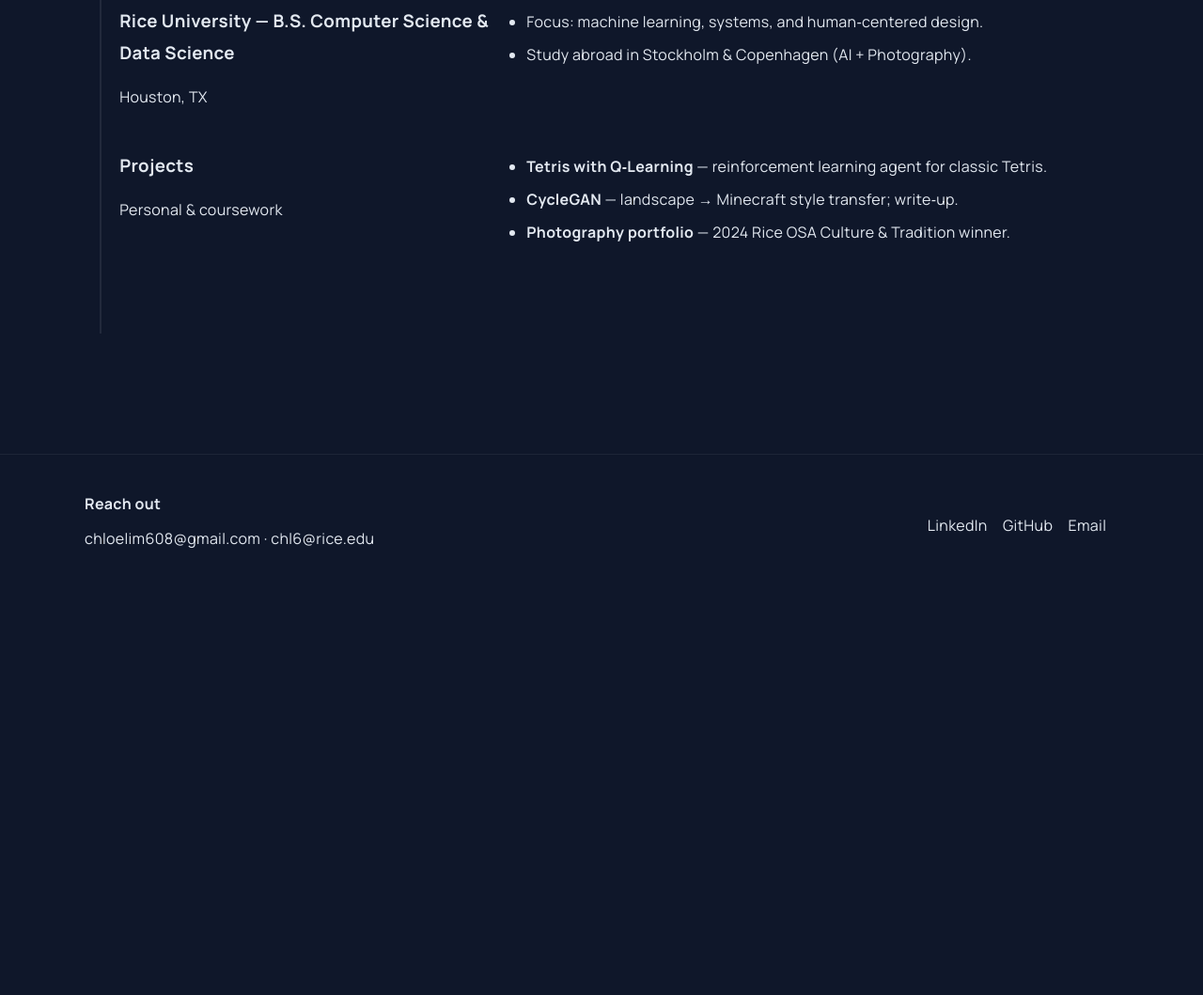
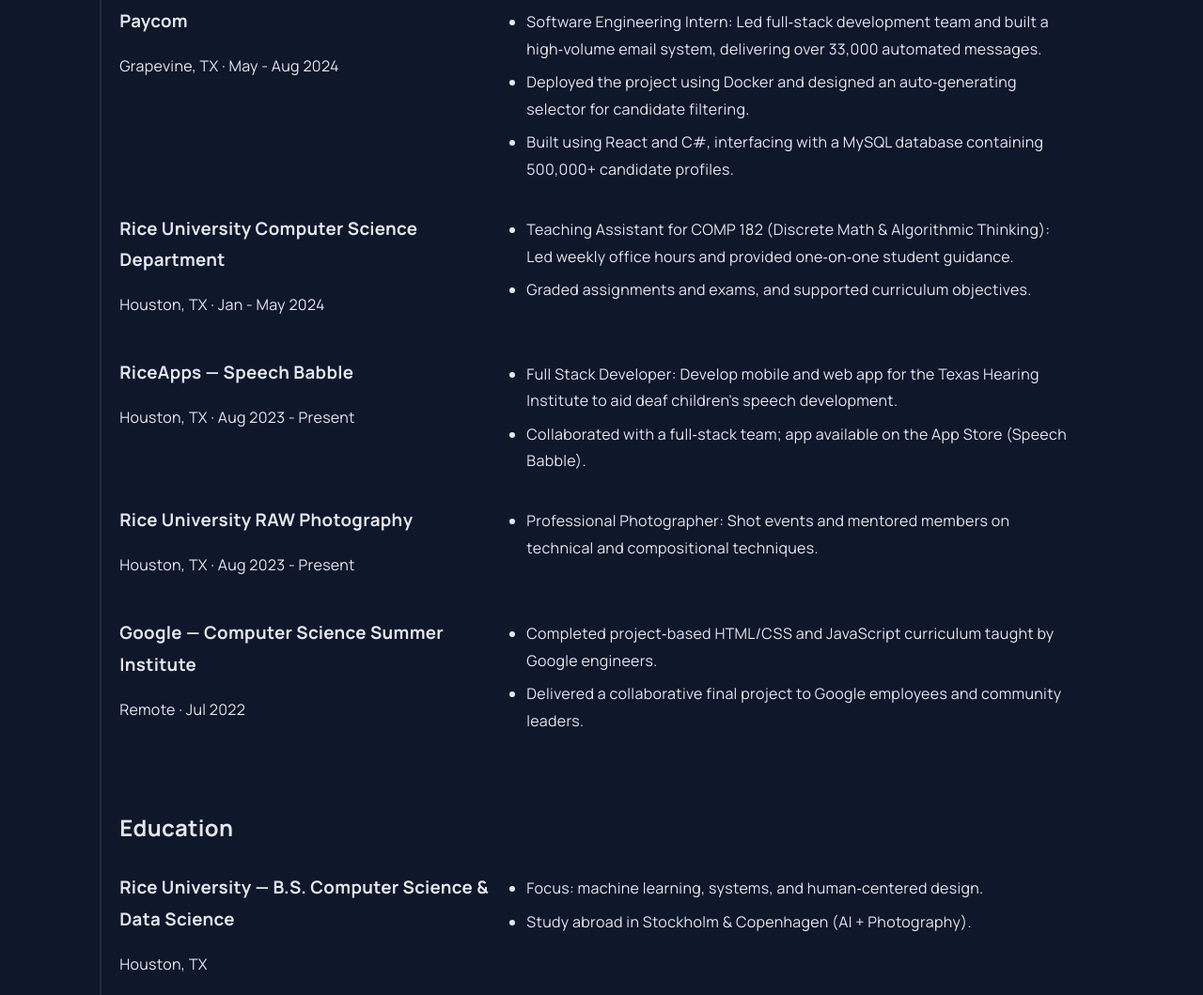
Before and after one commit to chloe608/chloe-website, a plain HTML site: page experience.html in a window 1280 px wide. Shown: the part 590-1649 px from the top of the page at 94% size. Before the commit the page ends 1186 px from the top, so only its background shows below. Drawn offline with Linux system fonts and the light colour scheme.

Commit message:
update experience pg, photography

```diff
--- a/experience.html
+++ b/experience.html
@@ -49,24 +49,69 @@
 
         <article class="titem">
           <div class="tleft">
+            <h3>Paycom</h3>
+            <p class="muted">Grapevine, TX · May - Aug 2024</p>
+          </div>
+          <ul class="tright">
+            <li>Software Engineering Intern: Led full‑stack development team and built a high‑volume email system, delivering over 33,000 automated messages.</li>
+            <li>Deployed the project using Docker and designed an auto‑generating selector for candidate filtering.</li>
+            <li>Built using React and C#, interfacing with a MySQL database containing 500,000+ candidate profiles.</li>
+          </ul>
+        </article>
+
+        <article class="titem">
+          <div class="tleft">
+            <h3>Rice University Computer Science Department</h3>
+            <p class="muted">Houston, TX · Jan - May 2024</p>
+          </div>
+          <ul class="tright">
+            <li>Teaching Assistant for COMP 182 (Discrete Math & Algorithmic Thinking): Led weekly office hours and provided one‑on‑one student guidance.</li>
+            <li>Graded assignments and exams, and supported curriculum objectives.</li>
+          </ul>
+        </article>
+
+        <article class="titem">
+          <div class="tleft">
+            <h3>RiceApps — Speech Babble</h3>
+            <p class="muted">Houston, TX · Aug 2023 - Present</p>
+          </div>
+          <ul class="tright">
+            <li>Full Stack Developer: Develop mobile and web app for the Texas Hearing Institute to aid deaf children's speech development.</li>
+            <li>Collaborated with a full‑stack team; app available on the App Store (Speech Babble).</li>
+          </ul>
+        </article>
+
+        <article class="titem">
+          <div class="tleft">
+            <h3>Rice University RAW Photography</h3>
+            <p class="muted">Houston, TX · Aug 2023 - Present</p>
+          </div>
+          <ul class="tright">
+            <li>Professional Photographer: Shot events and mentored members on technical and compositional techniques.</li>
+          </ul>
+        </article>
+
+        <article class="titem">
+          <div class="tleft">
+            <h3>Google — Computer Science Summer Institute</h3>
+            <p class="muted">Remote · Jul 2022</p>
+          </div>
+          <ul class="tright">
+            <li>Completed project‑based HTML/CSS and JavaScript curriculum taught by Google engineers.</li>
+            <li>Delivered a collaborative final project to Google employees and community leaders.</li>
+          </ul>
+        </article>
+        <br/>
+<h1>Education</h1>
+        <article class="titem">
+
+          <div class="tleft">
             <h3>Rice University — B.S. Computer Science & Data Science</h3>
             <p class="muted">Houston, TX</p>
           </div>
           <ul class="tright">
             <li>Focus: machine learning, systems, and human‑centered design.</li>
             <li>Study abroad in Stockholm & Copenhagen (AI + Photography).</li>
-          </ul>
-        </article>
-
-        <article class="titem">
-          <div class="tleft">
-            <h3>Projects</h3>
-            <p class="muted">Personal & coursework</p>
-          </div>
-          <ul class="tright">
-            <li><strong>Tetris with Q‑Learning</strong> — reinforcement learning agent for classic Tetris.</li>
-            <li><strong>CycleGAN</strong> — landscape → Minecraft style transfer; <a href="https://medium.com/%40chloelim608/converting-landscapes-into-minecraft-images-with-cyclegan-dd12c284659b" target="_blank" rel="noopener">write‑up</a>.</li>
-            <li><strong>Photography portfolio</strong> — <a href="https://news.rice.edu/news/2024/2024-study-abroad-photo-contest-winners-announced" target="_blank" rel="noopener">2024 Rice OSA Culture & Tradition winner</a>.</li>
           </ul>
         </article>
       </section>
--- a/header.html
+++ b/header.html
@@ -5,6 +5,7 @@
     <a href="projects.html">Projects</a>
     <a href="about.html">About</a>
     <a href="experience.html">Experience</a>
+    <a href="photography.html">Photography</a>
     <button id="theme-toggle" onclick="toggleTheme()" style="margin-left: 1rem; background: none; border: none; cursor: pointer;">
       <span class="theme-icon" aria-hidden="true" style="font-size: 24px;">☀️</span>
     </button>
```
Also changed, not shown: photography.html (added, +59 -0 lines).
